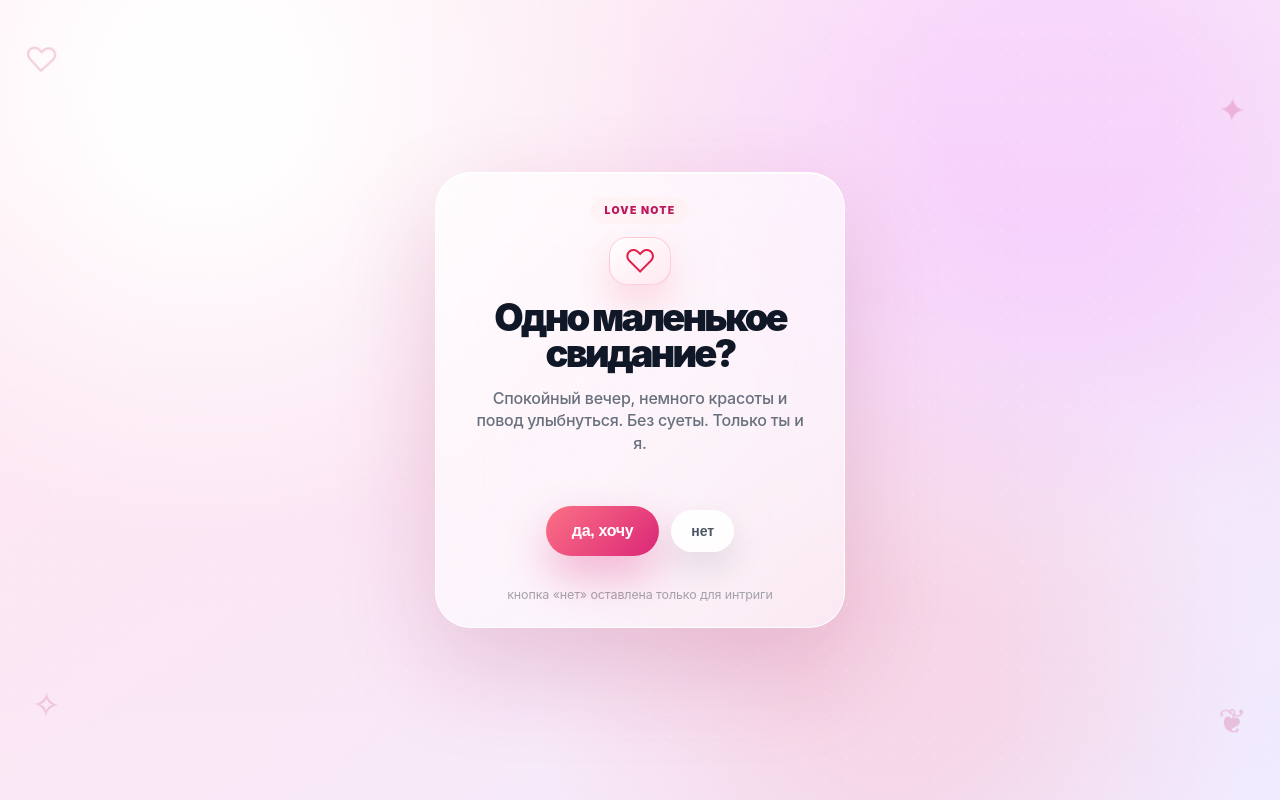
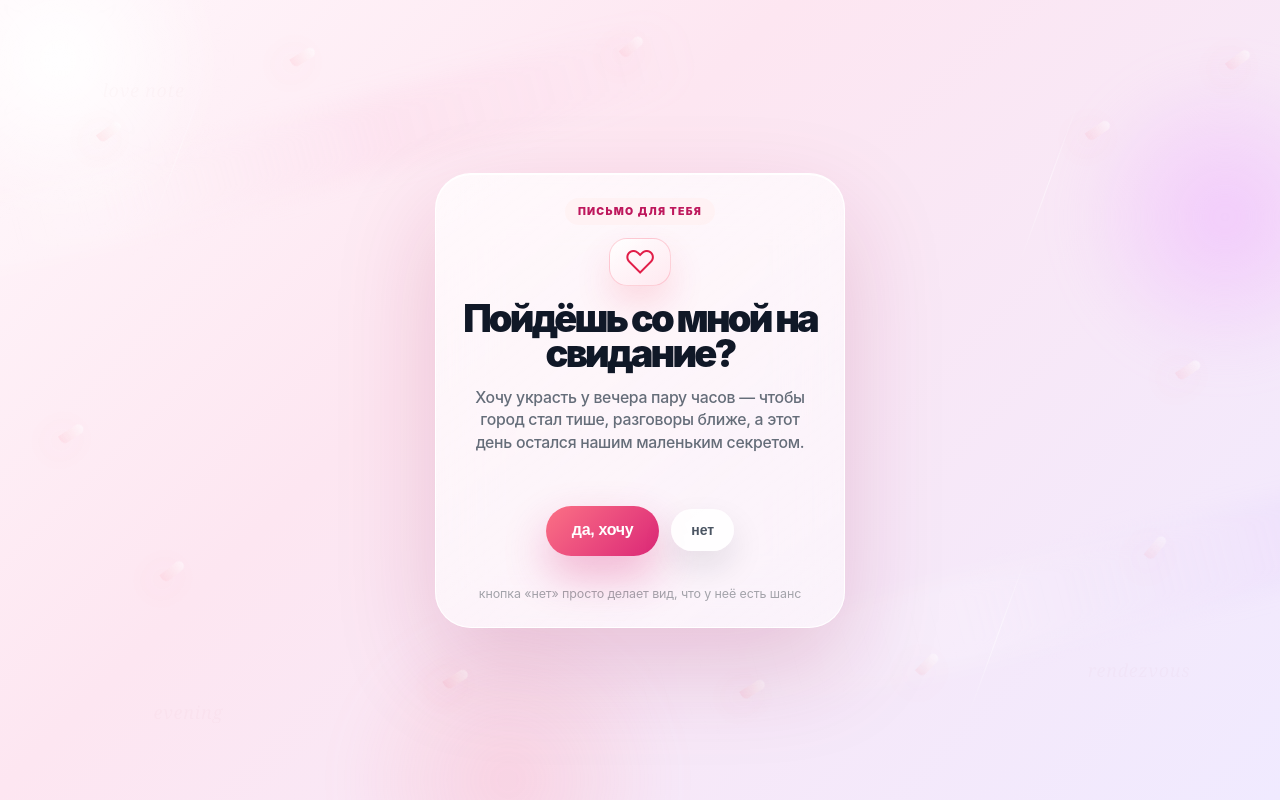
Before and after one commit to ladleader/date, a React (Vite) app: page / in a window 1280 px wide. Built offline with nearby package versions, Linux system fonts and the light colour scheme.

Commit message:
Add premium romantic animated background

```diff
--- a/src/App.jsx
+++ b/src/App.jsx
@@ -4,7 +4,7 @@ const times = ["15:00", "16:00", "17:00", "18:00", "19:00", "20:00"];
 const months = ["янв", "фев", "мар", "апр", "мая", "июн", "июл", "авг", "сен", "окт", "ноя", "дек"];
 const week = ["вс", "пн", "вт", "ср", "чт", "пт", "сб"];
 const noWords = ["не-а", "мимо", "сбежал", "поздно", "точно?", "нет нет"];
-const prefs = ["ужин", "прогулка", "кофе", "сюрприз"];
+const foods = ["суши", "паста", "десерт", "кофе"];
 
 function niceDate(v) {
   if (!v) return "";
@@ -16,7 +16,7 @@ export default function App() {
   const [screen, setScreen] = useState("start");
   const [date, setDate] = useState("");
   const [time, setTime] = useState("");
-  const [pref, setPref] = useState("");
+  const [food, setFood] = useState("");
   const [no, setNo] = useState({ x: 0, y: 0, r: 0, s: 1, text: "нет" });
   const [confetti, setConfetti] = useState(false);
 
@@ -43,14 +43,14 @@ export default function App() {
     if (data.date && data.time) {
       setDate(data.date);
       setTime(data.time);
-      setPref(data.pref || "");
+      setFood(data.food || "");
       setScreen("final");
     }
   }, []);
 
   function yes() {
     setConfetti(true);
-    setTimeout(() => setScreen("prefs"), 520);
+    setTimeout(() => setScreen("food"), 520);
     setTimeout(() => setConfetti(false), 1300);
   }
 
@@ -68,7 +68,7 @@ export default function App() {
 
   function save() {
     if (!date || !time) return;
-    localStorage.setItem("dateChoice", JSON.stringify({ date, time, pref }));
+    localStorage.setItem("dateChoice", JSON.stringify({ date, time, food }));
     setConfetti(true);
     setScreen("final");
     setTimeout(() => setConfetti(false), 1300);
@@ -78,7 +78,7 @@ export default function App() {
     localStorage.removeItem("dateChoice");
     setDate("");
     setTime("");
-    setPref("");
+    setFood("");
     setNo({ x: 0, y: 0, r: 0, s: 1, text: "нет" });
     setScreen("start");
   }
@@ -86,20 +86,15 @@ export default function App() {
   return (
     <main style={s.page}>
       <style>{css}</style>
-      <div style={s.veil} />
-      <div style={s.noise} />
-      <span style={{ ...s.symbol, left: 24, top: 44 }}>♡</span>
-      <span style={{ ...s.symbol, right: 34, top: 94 }}>✦</span>
-      <span style={{ ...s.symbol, left: 32, bottom: 70 }}>✧</span>
-      <span style={{ ...s.symbol, right: 34, bottom: 54 }}>❦</span>
+      <Background />
       {confetti && <Confetti />}
 
       {screen === "start" && (
         <Card>
-          <div style={s.mark}>love note</div>
+          <div style={s.mark}>письмо для тебя</div>
           <LoveIcon />
-          <h1 style={s.hero}>Одно маленькое свидание?</h1>
-          <p style={s.copy}>Спокойный вечер, немного красоты и повод улыбнуться. Без суеты. Только ты и я.</p>
+          <h1 style={s.hero}>Пойдёшь со мной на свидание?</h1>
+          <p style={s.copy}>Хочу украсть у вечера пару часов — чтобы город стал тише, разговоры ближе, а этот день остался нашим маленьким секретом.</p>
           <div style={s.choice}>
             <button style={s.primary} className="press" onClick={yes}>да, хочу</button>
             <button
@@ -111,19 +106,22 @@ export default function App() {
               {no.text}
             </button>
           </div>
-          <p style={s.whisper}>кнопка «нет» оставлена только для интриги</p>
+          <p style={s.whisper}>кнопка «нет» просто делает вид, что у неё есть шанс</p>
         </Card>
       )}
 
-      {screen === "prefs" && (
+      {screen === "food" && (
         <Card>
-          <div style={s.mark}>настроение</div>
+          <div style={s.mark}>сначала вкус</div>
           <SoftIcon>♡</SoftIcon>
-          <h1 style={s.title}>Какой вечер тебе ближе?</h1>
-          <p style={s.copySmall}>Выбери настроение, а я уже подумаю над деталями.</p>
-          <div style={s.prefGrid}>
-            {prefs.map((p) => (
-              <button key={p} style={pref === p ? s.prefActive : s.pref} onClick={() => setPref(p)}>{p}</button>
+          <h1 style={s.title}>Что выберем на вечер?</h1>
+          <p style={s.copySmall}>Выбери, чего тебе хочется. Я подстрою свидание под твой вкус.</p>
+          <div style={s.foodGrid}>
+            {foods.map((item, index) => (
+              <button key={item} style={food === item ? s.foodActive : s.food} onClick={() => setFood(item)}>
+                <span style={s.foodSign}>0{index + 1}</span>
+                <span>{item}</span>
+              </button>
             ))}
           </div>
           <button style={s.primaryWide} className="press" onClick={() => setScreen("choose")}>дальше</button>
@@ -134,7 +132,7 @@ export default function App() {
         <Card>
           <div style={s.mark}>дата и время</div>
           <SoftIcon>✦</SoftIcon>
-          <h1 style={s.title}>Выбери наш вечер</h1>
+          <h1 style={s.title}>Когда я тебя заберу?</h1>
           <div style={s.label}>день</div>
           <div style={s.dateGrid}>
             {dates.map((d) => (
@@ -159,12 +157,31 @@ export default function App() {
           <SoftIcon>♡</SoftIcon>
           <h1 style={s.hero}>У нас свидание.</h1>
           <p style={s.final}>Я заберу тебя <b>{niceDate(date)}</b> в <b>{time}</b>.</p>
-          {pref && <p style={s.copySmall}>Настроение вечера: <b>{pref}</b>.</p>}
-          <div style={s.note}>P.S. Можно было просто написать. Но так получилось чуть романтичнее.</div>
+          {food && <p style={s.copySmall}>Вкус вечера: <b>{food}</b>.</p>}
+          <div style={s.note}>P.S. Можно было просто написать. Но мне хотелось, чтобы приглашение уже было маленьким воспоминанием.</div>
           <button style={s.reset} onClick={reset}>выбрать заново</button>
         </Card>
       )}
     </main>
+  );
+}
+
+function Background() {
+  return (
+    <div style={s.bgLayer}>
+      <div style={s.haloA} />
+      <div style={s.haloB} />
+      <div style={s.haloC} />
+      <div className="silk silk1" />
+      <div className="silk silk2" />
+      <div className="line line1" />
+      <div className="line line2" />
+      <div className="line line3" />
+      {Array.from({ length: 12 }).map((_, i) => <span key={i} className={`petal p${i + 1}`} />)}
+      <span className="word w1">love note</span>
+      <span className="word w2">rendezvous</span>
+      <span className="word w3">evening</span>
+    </div>
   );
 }
 
@@ -181,29 +198,31 @@ function SoftIcon({ children }) {
 }
 
 function Confetti() {
-  return <div style={s.confetti}>{Array.from({ length: 28 }).map((_, i) => <i key={i} className="conf" style={{ left: `${4 + (i * 7) % 92}%`, background: ["#fb7185", "#f9a8d4", "#c084fc", "#fff", "#facc15"][i % 5], animationDelay: `${(i % 9) * 0.035}s` }} />)}</div>;
+  return <div style={s.confetti}>{Array.from({ length: 26 }).map((_, i) => <i key={i} className="conf" style={{ left: `${4 + (i * 7) % 92}%`, background: ["#fb7185", "#f9a8d4", "#c084fc", "#fff", "#facc15"][i % 5], animationDelay: `${(i % 9) * 0.035}s` }} />)}</div>;
 }
 
 const s = {
-  page: { height: "100dvh", width: "100vw", overflow: "hidden", display: "flex", alignItems: "center", justifyContent: "center", padding: 0, boxSizing: "border-box", position: "relative", fontFamily: "Inter, Manrope, ui-sans-serif, system-ui, -apple-system, BlinkMacSystemFont, Segoe UI, sans-serif", background: "radial-gradient(circle at 16% 12%, rgba(255,255,255,.96) 0 7%, transparent 35%), radial-gradient(circle at 82% 14%, rgba(244,194,255,.62) 0 9%, transparent 35%), radial-gradient(circle at 70% 86%, rgba(251,113,133,.18) 0 8%, transparent 32%), linear-gradient(145deg,#ffe8f0 0%,#fbe5f4 45%,#efe9ff 100%)" },
-  veil: { position: "absolute", inset: 0, background: "linear-gradient(180deg, rgba(255,255,255,.18), rgba(255,255,255,0) 38%, rgba(255,255,255,.12))" },
-  noise: { position: "absolute", inset: 0, opacity: .18, backgroundImage: "radial-gradient(rgba(255,255,255,.9) 1px, transparent 1px)", backgroundSize: "22px 22px" },
-  symbol: { position: "absolute", zIndex: 1, color: "rgba(190,24,93,.20)", fontSize: 34, fontWeight: 300, animation: "float 4.5s ease-in-out infinite", userSelect: "none" },
-  card: { width: "calc(100vw - 34px)", maxWidth: 410, minHeight: 438, background: "linear-gradient(145deg, rgba(255,255,255,.72), rgba(255,255,255,.48))", border: "1px solid rgba(255,255,255,.92)", borderRadius: 36, padding: "24px 22px", boxSizing: "border-box", textAlign: "center", boxShadow: "0 40px 100px rgba(157,23,77,.18), inset 0 1px 0 rgba(255,255,255,.95)", backdropFilter: "blur(30px)", position: "relative", zIndex: 2 },
+  page: { height: "100dvh", width: "100vw", overflow: "hidden", display: "flex", alignItems: "center", justifyContent: "center", padding: 0, boxSizing: "border-box", position: "relative", fontFamily: "Inter, Manrope, ui-sans-serif, system-ui, -apple-system, BlinkMacSystemFont, Segoe UI, sans-serif", background: "linear-gradient(135deg,#fff7fb 0%,#fde6f1 38%,#f0eaff 100%)" },
+  bgLayer: { position: "absolute", inset: 0, overflow: "hidden" },
+  haloA: { position: "absolute", width: 360, height: 360, borderRadius: "50%", left: -120, top: -120, background: "radial-gradient(circle, rgba(255,255,255,.95), rgba(255,255,255,0) 65%)", filter: "blur(10px)" },
+  haloB: { position: "absolute", width: 330, height: 330, borderRadius: "50%", right: -110, top: 52, background: "radial-gradient(circle, rgba(238,174,255,.50), rgba(238,174,255,0) 66%)", filter: "blur(20px)" },
+  haloC: { position: "absolute", width: 350, height: 350, borderRadius: "50%", left: "26%", bottom: -155, background: "radial-gradient(circle, rgba(251,113,133,.18), rgba(251,113,133,0) 68%)", filter: "blur(18px)" },
+  card: { width: "calc(100vw - 34px)", maxWidth: 410, minHeight: 438, background: "linear-gradient(145deg, rgba(255,255,255,.72), rgba(255,255,255,.46))", border: "1px solid rgba(255,255,255,.94)", borderRadius: 36, padding: "24px 22px", boxSizing: "border-box", textAlign: "center", boxShadow: "0 40px 100px rgba(157,23,77,.18), inset 0 1px 0 rgba(255,255,255,.95)", backdropFilter: "blur(30px)", position: "relative", zIndex: 2 },
   mark: { display: "inline-block", padding: "7px 13px", borderRadius: 999, background: "rgba(255,241,242,.78)", color: "#be185d", fontSize: 10.5, fontWeight: 900, letterSpacing: ".12em", textTransform: "uppercase", marginBottom: 13 },
   loveIcon: { width: 62, height: 48, margin: "0 auto 15px", borderRadius: 18, border: "1px solid rgba(244,63,94,.22)", background: "linear-gradient(145deg, rgba(255,255,255,.95), rgba(255,228,236,.78))", display: "flex", alignItems: "center", justifyContent: "center", color: "#e11d48", fontSize: 32, fontWeight: 300, boxShadow: "0 18px 34px rgba(244,63,94,.16)" },
   softIcon: { width: 54, height: 54, margin: "0 auto 14px", borderRadius: "50%", background: "linear-gradient(145deg, rgba(255,255,255,.95), rgba(255,228,236,.72))", display: "flex", alignItems: "center", justifyContent: "center", color: "#e11d48", fontSize: 31, fontWeight: 300, boxShadow: "0 18px 34px rgba(244,63,94,.14)" },
   hero: { margin: 0, color: "#101827", fontSize: "clamp(31px, 8.2vw, 38px)", lineHeight: .94, fontWeight: 950, letterSpacing: "-.075em" },
   title: { margin: 0, color: "#101827", fontSize: "clamp(27px, 7.2vw, 32px)", lineHeight: .98, fontWeight: 950, letterSpacing: "-.065em" },
-  copy: { margin: "15px auto 0", color: "#68707d", fontSize: 16, lineHeight: 1.42, maxWidth: 330, fontWeight: 520, letterSpacing: "-.015em" },
+  copy: { margin: "15px auto 0", color: "#656d79", fontSize: 15.8, lineHeight: 1.42, maxWidth: 334, fontWeight: 540, letterSpacing: "-.018em" },
   copySmall: { margin: "12px auto 0", color: "#68707d", fontSize: 15, lineHeight: 1.38, maxWidth: 320, fontWeight: 520, letterSpacing: "-.01em" },
   choice: { height: 112, marginTop: 20, display: "flex", alignItems: "center", justifyContent: "center", gap: 12, position: "relative" },
   primary: { border: 0, borderRadius: 999, padding: "16px 26px", background: "linear-gradient(135deg,#fb7185,#db2777)", color: "white", fontSize: 16, fontWeight: 900, letterSpacing: "-.02em", boxShadow: "0 20px 44px rgba(219,39,119,.32)", cursor: "pointer", textTransform: "lowercase" },
   ghost: { border: 0, borderRadius: 999, padding: "13px 20px", background: "rgba(255,255,255,.88)", color: "#4b5563", fontSize: 14, fontWeight: 900, boxShadow: "0 16px 34px rgba(15,23,42,.10)", cursor: "pointer", transition: "transform .2s ease", textTransform: "lowercase" },
   whisper: { margin: 0, color: "#a3a3aa", fontSize: 12.5, lineHeight: 1.3, letterSpacing: "-.01em" },
-  prefGrid: { display: "grid", gridTemplateColumns: "repeat(2,1fr)", gap: 10, marginTop: 22 },
-  pref: { border: "1px solid rgba(251,113,133,.16)", borderRadius: 22, padding: "15px 8px", background: "rgba(255,241,242,.62)", color: "#4b5563", fontSize: 15, fontWeight: 900, cursor: "pointer", textTransform: "lowercase" },
-  prefActive: { border: "1px solid rgba(251,113,133,.60)", borderRadius: 22, padding: "15px 8px", background: "linear-gradient(135deg,#fb7185,#ec4899)", color: "white", fontSize: 15, fontWeight: 900, cursor: "pointer", textTransform: "lowercase", boxShadow: "0 16px 32px rgba(236,72,153,.24)" },
+  foodGrid: { display: "grid", gridTemplateColumns: "repeat(2,1fr)", gap: 10, marginTop: 22 },
+  food: { border: "1px solid rgba(251,113,133,.16)", borderRadius: 22, padding: "14px 8px", background: "rgba(255,241,242,.62)", color: "#4b5563", fontSize: 15, fontWeight: 900, cursor: "pointer", textTransform: "lowercase", display: "flex", alignItems: "center", justifyContent: "center", gap: 8 },
+  foodActive: { border: "1px solid rgba(251,113,133,.60)", borderRadius: 22, padding: "14px 8px", background: "linear-gradient(135deg,#fb7185,#ec4899)", color: "white", fontSize: 15, fontWeight: 900, cursor: "pointer", textTransform: "lowercase", boxShadow: "0 16px 32px rgba(236,72,153,.24)", display: "flex", alignItems: "center", justifyContent: "center", gap: 8 },
+  foodSign: { fontSize: 11, letterSpacing: ".08em", opacity: .68 },
   label: { margin: "15px 0 8px", color: "#374151", textAlign: "left", fontSize: 12, fontWeight: 950, letterSpacing: ".12em", textTransform: "uppercase" },
   dateGrid: { display: "grid", gridTemplateColumns: "repeat(4,1fr)", gap: 7 },
   date: { border: "1px solid rgba(251,113,133,.16)", borderRadius: 18, padding: "8px 2px", background: "rgba(255,241,242,.62)", color: "#4b5563", cursor: "pointer", minHeight: 67 },
@@ -223,12 +242,19 @@ const s = {
 };
 
 const css = `
-html,body,#root{margin:0;width:100%;height:100%;overflow:hidden;background:#ffe8f0}
+html,body,#root{margin:0;width:100%;height:100%;overflow:hidden;background:#fff7fb}
 *{box-sizing:border-box;-webkit-tap-highlight-color:transparent}
 .cardIn{animation:cardIn .48s cubic-bezier(.2,.9,.25,1.12)}
 .press{transition:transform .18s ease, filter .18s ease}.press:active{transform:scale(.965)}
 .conf{position:absolute;top:-22px;width:7px;height:15px;border-radius:999px;animation:fall 1.15s ease-in forwards}
+.silk{position:absolute;border-radius:999px;filter:blur(10px);opacity:.34;transform:rotate(-18deg);animation:silk 8s ease-in-out infinite}.silk1{width:72vw;height:74px;left:-18vw;top:18%;background:linear-gradient(90deg,transparent,rgba(255,255,255,.75),rgba(244,114,182,.20),transparent)}.silk2{width:82vw;height:90px;right:-28vw;bottom:20%;background:linear-gradient(90deg,transparent,rgba(255,255,255,.62),rgba(192,132,252,.18),transparent);animation-delay:1.8s}
+.line{position:absolute;width:1px;height:170px;background:linear-gradient(180deg,transparent,rgba(255,255,255,.80),transparent);opacity:.55;animation:lineFloat 7s ease-in-out infinite}.line1{left:14%;top:9%;transform:rotate(24deg)}.line2{right:18%;top:14%;transform:rotate(-28deg);animation-delay:1.2s}.line3{left:78%;bottom:8%;transform:rotate(18deg);animation-delay:2.1s}
+.petal{position:absolute;width:10px;height:26px;border-radius:12px 12px 12px 2px;background:linear-gradient(180deg,rgba(255,255,255,.85),rgba(251,113,133,.20));box-shadow:0 12px 30px rgba(244,63,94,.12);opacity:.48;animation:petal 9s ease-in-out infinite}.p1{left:7%;top:18%;animation-delay:0s}.p2{left:22%;top:9%;animation-delay:.9s}.p3{right:15%;top:18%;animation-delay:1.7s}.p4{right:8%;top:48%;animation-delay:.4s}.p5{left:12%;bottom:24%;animation-delay:2.2s}.p6{left:34%;bottom:10%;animation-delay:1.1s}.p7{right:28%;bottom:13%;animation-delay:2.8s}.p8{right:10%;bottom:28%;animation-delay:3.1s}.p9{left:48%;top:7%;animation-delay:2.4s}.p10{left:4%;top:56%;animation-delay:1.5s}.p11{right:42%;top:88%;animation-delay:.7s}.p12{right:4%;top:9%;animation-delay:2s}
+.word{position:absolute;color:rgba(159,18,57,.13);font-family:Georgia,serif;font-style:italic;font-size:18px;letter-spacing:.04em;animation:wordFloat 8s ease-in-out infinite}.w1{left:8%;top:11%}.w2{right:7%;bottom:13%;animation-delay:1.5s}.w3{left:12%;bottom:8%;animation-delay:2.5s}
 @keyframes cardIn{from{opacity:0;transform:translateY(16px) scale(.985)}to{opacity:1;transform:translateY(0) scale(1)}}
-@keyframes float{0%,100%{transform:translateY(0) rotate(0)}50%{transform:translateY(-13px) rotate(7deg)}}
+@keyframes silk{0%,100%{transform:translate3d(0,0,0) rotate(-18deg)}50%{transform:translate3d(18px,-16px,0) rotate(-14deg)}}
+@keyframes lineFloat{0%,100%{opacity:.28;transform:translateY(0) rotate(var(--r,20deg))}50%{opacity:.65;transform:translateY(-18px) rotate(var(--r,20deg))}}
+@keyframes petal{0%,100%{transform:translate3d(0,0,0) rotate(18deg);opacity:.28}50%{transform:translate3d(16px,-28px,0) rotate(58deg);opacity:.58}}
+@keyframes wordFloat{0%,100%{transform:translateY(0);opacity:.08}50%{transform:translateY(-14px);opacity:.16}}
 @keyframes fall{0%{transform:translateY(-22px) rotate(0);opacity:1}100%{transform:translateY(100vh) rotate(300deg);opacity:0}}
 `;
```
